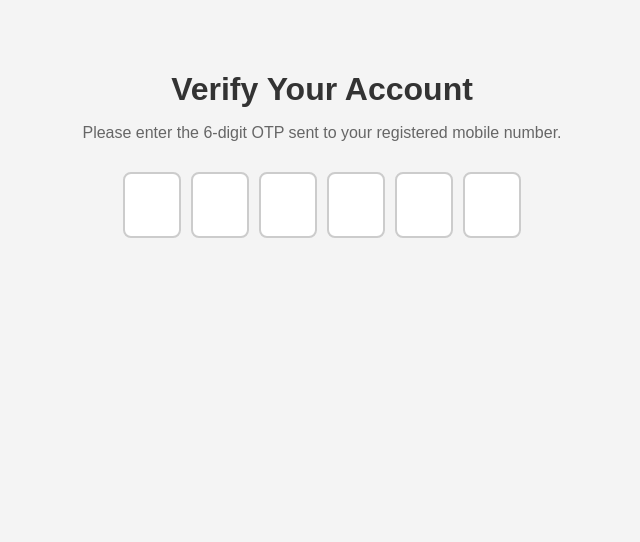
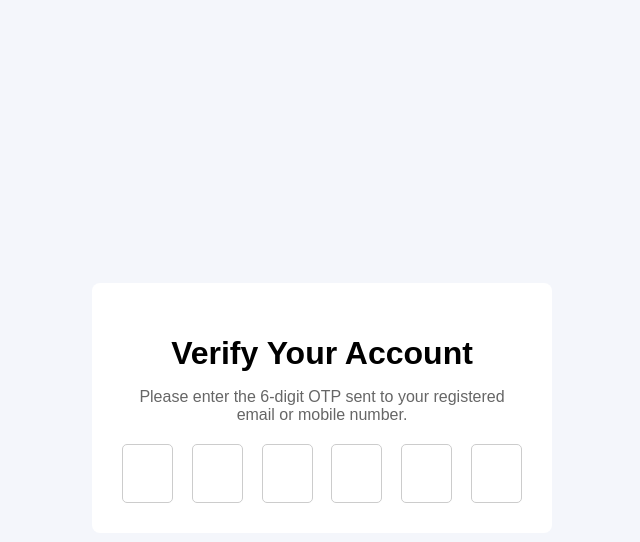
Before and after one commit to acciojob/OTP-Ajjansha, a website: page main.html in a window 1280 px wide. Shown: the whole page, without its empty margins (318-958 px from the left). Drawn offline with Linux system fonts and the light colour scheme.

Commit message:
created a submission

```diff
--- a/main.html
+++ b/main.html
@@ -9,8 +9,22 @@
 
 <body>
 	<!-- the entire body must be written by student -->
-	<h1 id="verification_heading">Verify Your Account</h1> <p id="verification_subtext">Please enter the 6-digit OTP sent to your registered mobile number.</p> <!-- OTP Input Container --> <div class="code-container"> <input type="text" maxlength="1" class="code" id="code-1"> <input type="text" maxlength="1" class="code" id="code-2"> <input type="text" maxlength="1" class="code" id="code-3"> <input type="text" maxlength="1" class="code" id="code-4"> <input type="text" maxlength="1" class="code" id="code-5"> <input type="text" maxlength="1" class="code" id="code-6"> </div>
-    <script type="text/javascript" src="./script.js">
+	<div class="container">
+        <h1 id="verification_heading">Verify Your Account</h1>
+        <p id="verification_subtext">
+            Please enter the 6-digit OTP sent to your registered email or mobile number.
+        </p>
+
+        <div class="code-container">
+            <input type="text" maxlength="1" class="code" />
+            <input type="text" maxlength="1" class="code" />
+            <input type="text" maxlength="1" class="code" />
+            <input type="text" maxlength="1" class="code" />
+            <input type="text" maxlength="1" class="code" />
+            <input type="text" maxlength="1" class="code" />
+        </div>
+    </div>
+
 </script>
 
 </body>
--- a/script.js
+++ b/script.js
@@ -1,2 +1,26 @@
 //your JS code here. If required.
-const codes = document.querySelectorAll('.code'); codes.forEach((code, index) => { code.addEventListener('input', (e) => { // Only allow digits if (!/^[0-9]$/.test(e.target.value)) { e.target.value = ''; return; } // Move to next input if exists if (e.target.value !== '' && index < codes.length - 1) { codes[index + 1].focus(); } }); code.addEventListener('keydown', (e) => { if (e.key === 'Backspace') { if (code.value === '' && index > 0) { // Move focus back if current is empty codes[index - 1].focus(); codes[index - 1].value = ''; } else { // Clear current field code.value = ''; } } }); });
+const codes = document.querySelectorAll('.code');
+
+codes[0].focus();
+
+codes.forEach((code, index) => {
+    code.addEventListener('keydown', (e) => {
+
+        if (e.key >= 0 && e.key <= 9) {
+            code.value = '';
+            setTimeout(() => {
+                if (codes[index + 1]) {
+                    codes[index + 1].focus();
+                }
+            }, 10);
+        }
+
+        if (e.key === 'Backspace') {
+            setTimeout(() => {
+                if (code.value === '' && codes[index - 1]) {
+                    codes[index - 1].focus();
+                }
+            }, 10);
+        }
+    });
+});
--- a/styles.css
+++ b/styles.css
@@ -1,2 +1,40 @@
 /*  your css code here. If applicable */
-body { font-family: Arial, sans-serif; text-align: center; background: #f4f4f4; margin: 0; padding: 50px; } #verification_heading { font-size: 2em; margin-bottom: 10px; color: #333; } #verification_subtext { font-size: 1em; margin-bottom: 30px; color: #666; } .code-container { display: flex; justify-content: center; gap: 10px; } .code { width: 50px; height: 60px; font-size: 2em; text-align: center; border: 2px solid #ccc; border-radius: 8px; outline: none; transition: border-color 0.3s ease; } .code:focus { border-color: #007bff; }
+body {
+    font-family: Arial, sans-serif;
+    background-color: #f4f6fb;
+    display: flex;
+    justify-content: center;
+    align-items: center;
+    height: 100vh;
+}
+
+.container {
+    background: #ffffff;
+    padding: 30px;
+    border-radius: 8px;
+    text-align: center;
+    width: 400px;
+}
+
+#verification_heading {
+    margin-bottom: 10px;
+}
+
+#verification_subtext {
+    color: #666;
+    margin-bottom: 20px;
+}
+
+.code-container {
+    display: flex;
+    justify-content: space-between;
+}
+
+.code {
+    width: 45px;
+    height: 55px;
+    font-size: 24px;
+    text-align: center;
+    border: 1px solid #ccc;
+    border-radius: 5px;
+}
```
